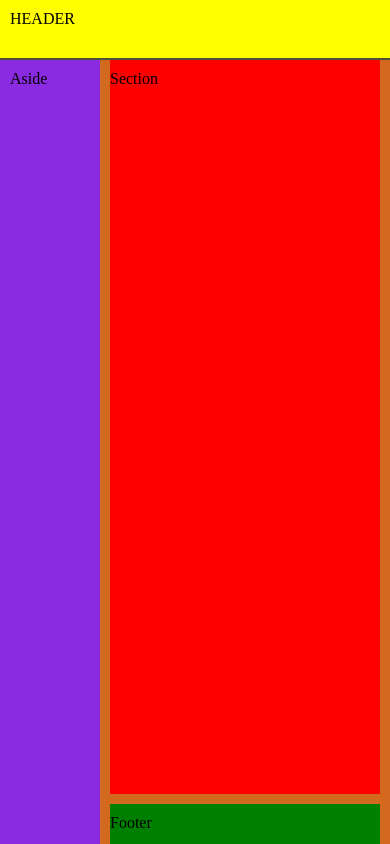
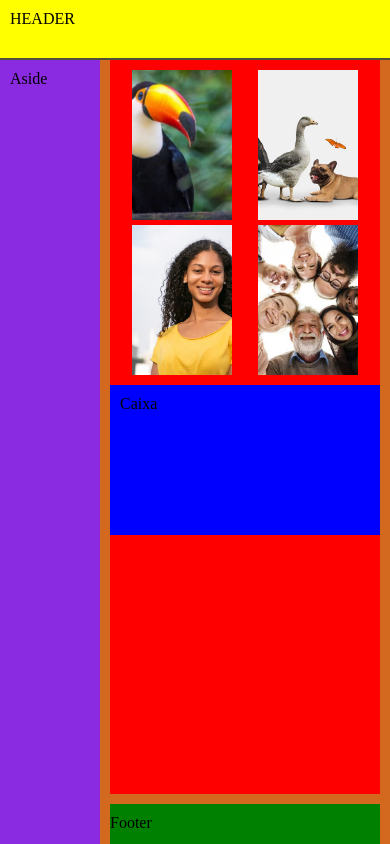
Before and after one commit to ifce-prof-thiago/2025.2-ifce-interfaces-responsivas, a plain HTML site: page flexbox/layout_01/index.html in a window 390 px wide. Drawn offline with Linux system fonts and the light colour scheme.

Commit message:
Imagens responsivas

```diff
--- a/flexbox/layout_01/index.html
+++ b/flexbox/layout_01/index.html
@@ -12,7 +12,24 @@
     <div class="container">
       <aside>Aside</aside>
       <main>
-        <section>Section</section>
+        <section>
+          <div class="images-container">
+            <div class="image-item">
+              <img src="./img/img01.jpg" alt="" />
+            </div>
+            <div class="image-item">
+              <img src="./img/img02.jpg" alt="" />
+            </div>
+            <div class="image-item">
+              <img src="./img/img03.jpg" alt="" />
+            </div>
+            <div class="image-item">
+              <img src="./img/img04.jpg" alt="" />
+            </div>
+          </div>
+
+          <div class="banner">Caixa</div>
+        </section>
         <footer>Footer</footer>
       </main>
     </div>
--- a/flexbox/layout_01/main.css
+++ b/flexbox/layout_01/main.css
@@ -43,3 +43,29 @@
     padding: 10px 0;
     height: 40px;
 }
+
+.images-container {
+    display: flex;
+    gap: 5px;
+    flex-wrap: wrap;
+    justify-content: space-evenly;
+}
+.image-item {
+    width: calc((100% / 4) - 5px);
+    height: 150px;
+    min-width: 100px;
+}
+
+.images-container img {
+    max-width: 100%;
+    height: 100%;
+    flex: 1 1 auto;
+    object-fit: cover;
+}
+
+section .banner {
+    background-color: blue;
+    margin-top: 10px;
+    padding: 10px;
+    height: 150px;
+}
```
Also changed, not shown: flexbox/layout_01/img/img01.jpg (added), flexbox/layout_01/img/img02.jpg (added), flexbox/layout_01/img/img03.jpg (added), flexbox/layout_01/img/img04.jpg (added).
